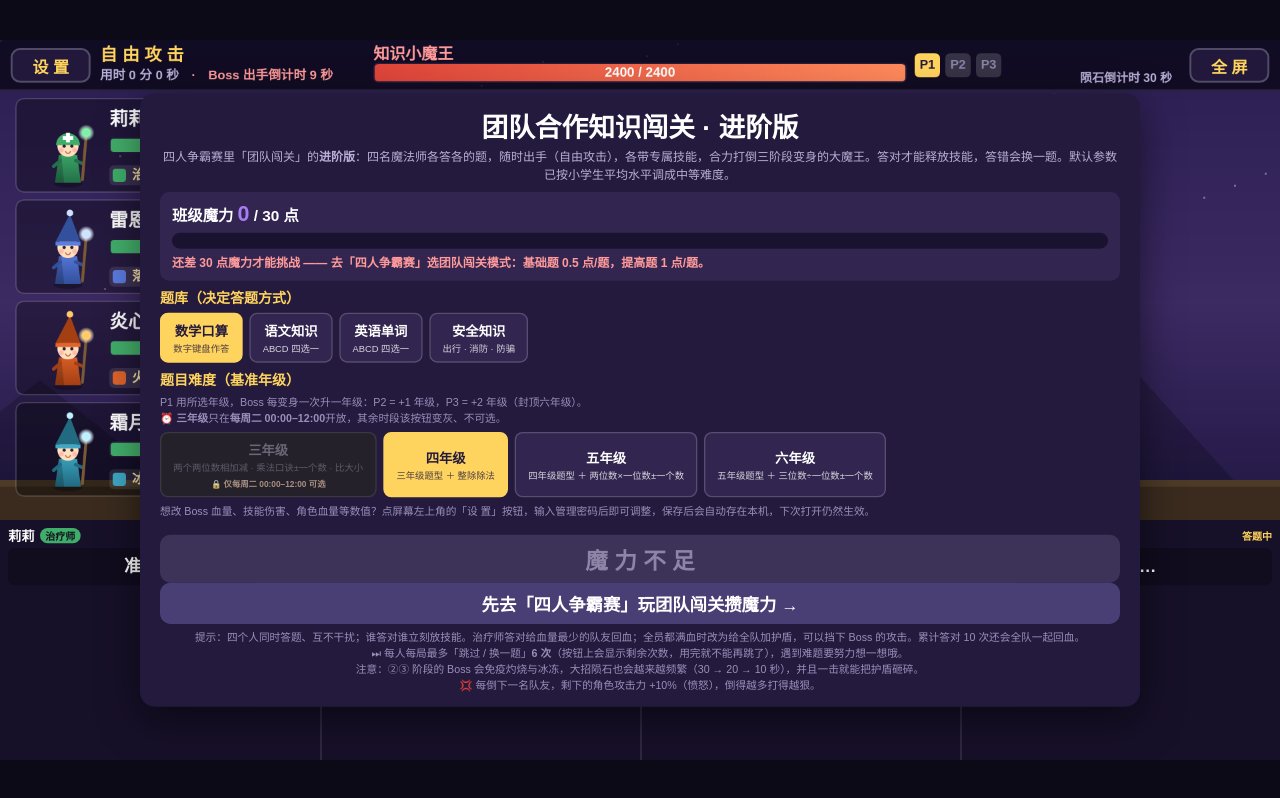
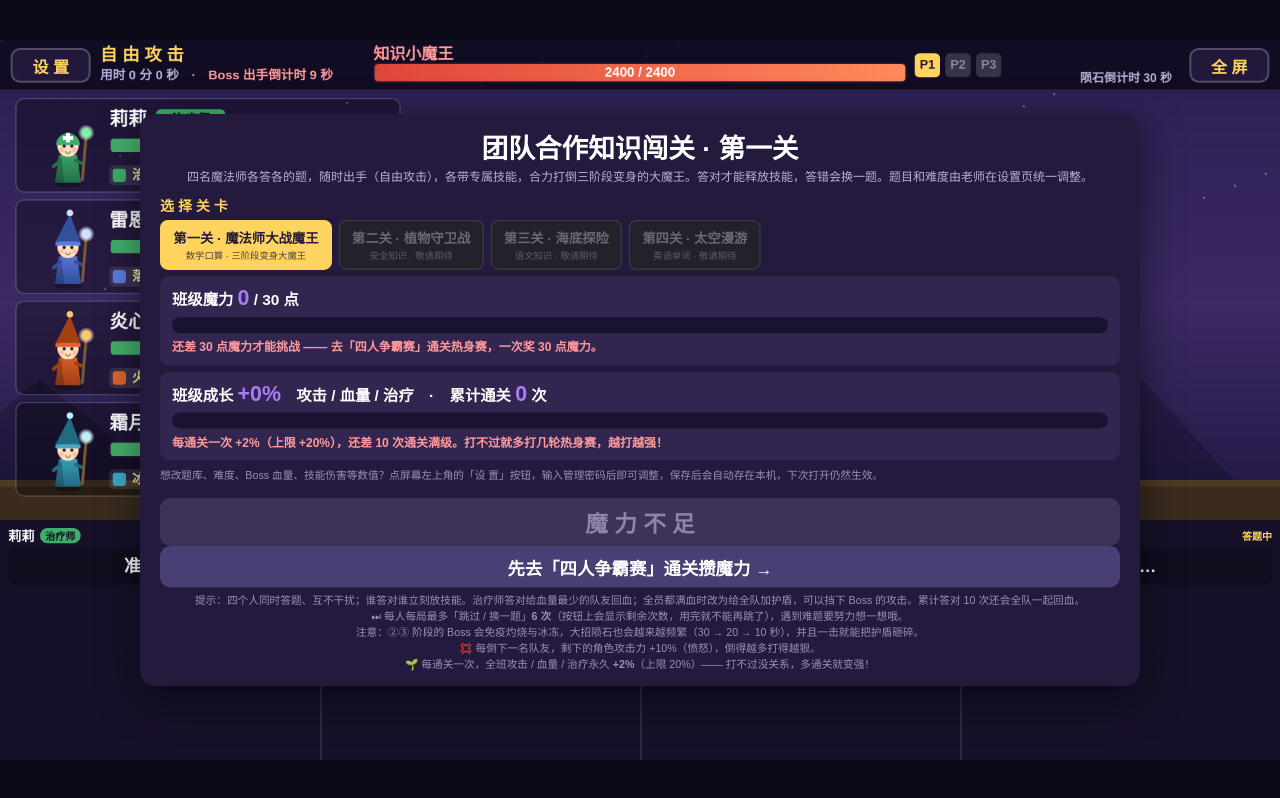
Before and after one commit to tardis923/Classroomarena, a plain HTML site: page boss-battle.html in a window 1280 px wide. Drawn offline with Linux system fonts and the light colour scheme.

Commit message:
关卡制框架：关卡选择/班级进度/成长系统，删除三年级时段限制
- 新增 bossbattle_progress_v1：{unlocked, wins} 班级共进度（每台一体机各自保存）
- 设置页新增关卡选择：第一关魔法师大战魔王，二三四关锁定占位（植物守卫战/海底/太空）
- 班级成长系统：每通关 1 次攻/血/疗 +2%（上限 20%），设置页显示成长条；
  英雄血量、雷电/火焰/冰霜/灼烧伤害、单体/全队治疗、护盾全部套用成长乘数
- 学生界面精简：题库/难度选择移入老师密码设置页（题库按关绑定，第一关默认数学）
- 删除三年级周二时段限制（lv3Open/refreshLevelLock/setInterval 及相关文案）
- 门票规则明确：每次挑战都消耗魔力，文案同步更新

```diff
--- a/boss-battle.html
+++ b/boss-battle.html
@@ -96,7 +96,7 @@ body { font-family: "Microsoft YaHei", "PingFang SC", sans-serif; touch-action:
 .opt.on { background: #ffd45e; color: #241a3d; border-color: #ffd45e; }
 .opt .small { display: block; font-size: 14px; font-weight: 400; opacity: .8; margin-top: 2px; }
 
-/* 三年级难度：只在每周二 00:00–12:00 开放，其余时段不可选 */
+/* 未解锁的关卡 / 不可用选项 */
 .opt.off {
   background: #262034; color: #6e6489; border-color: rgba(255,255,255,.10);
   cursor: not-allowed; filter: grayscale(.55);
@@ -189,37 +189,35 @@ body { font-family: "Microsoft YaHei", "PingFang SC", sans-serif; touch-action:
   <div id="overlay">
     <div id="setup" class="card">
       <div class="cardHead">
-        <h1>团队合作知识闯关 · 进阶版</h1>
-        <p class="sub">四人争霸赛里「团队闯关」的<b>进阶版</b>：四名魔法师各答各的题，随时出手（自由攻击），各带专属技能，合力打倒三阶段变身的大魔王。答对才能释放技能，答错会换一题。默认参数已按小学生平均水平调成中等难度。</p>
+        <h1>团队合作知识闯关 · 第一关</h1>
+        <p class="sub">四名魔法师各答各的题，随时出手（自由攻击），各带专属技能，合力打倒三阶段变身的大魔王。答对才能释放技能，答错会换一题。题目和难度由老师在设置页统一调整。</p>
       </div>
       <div class="cardBody">
       <div class="setRow">
+        <div class="setLabel">选 择 关 卡</div>
+        <div class="opts" id="optStage"></div>
+      </div>
+
+      <div class="setRow">
         <div class="energyBar" id="energyBar"></div>
       </div>
 
       <div class="setRow">
-        <div class="setLabel">题库（决定答题方式）</div>
-        <div class="opts" id="optSubj"></div>
+        <div class="energyBar" id="growthBar"></div>
       </div>
 
-      <div class="setRow" id="rowLevel">
-        <div class="setLabel">题目难度（基准年级）</div>
-        <div class="tip" style="text-align:left;margin:0 0 8px">P1 用所选年级，Boss 每变身一次升一年级：P2 = +1 年级，P3 = +2 年级（封顶六年级）。<br>
-        ⏰ <b>三年级</b>只在<b>每周二 00:00–12:00</b>开放，其余时段该按钮变灰、不可选。</div>
-        <div class="opts" id="optLevel"></div>
-      </div>
-
       <div class="setRow">
-        <div class="tip" style="text-align:left;margin:0">想改 Boss 血量、技能伤害、角色血量等数值？点屏幕左上角的「设 置」按钮，输入管理密码后即可调整，保存后会自动存在本机，下次打开仍然生效。</div>
+        <div class="tip" style="text-align:left;margin:0">想改题库、难度、Boss 血量、技能伤害等数值？点屏幕左上角的「设 置」按钮，输入管理密码后即可调整，保存后会自动存在本机，下次打开仍然生效。</div>
       </div>
       </div>
       <div class="cardFoot">
         <button id="btnStart" class="bigBtn">开 始 战 斗</button>
-        <button id="btnToArena" class="bigBtn ghost gone">先去「四人争霸赛」玩团队闯关攒魔力 →</button>
+        <button id="btnToArena" class="bigBtn ghost gone">先去「四人争霸赛」通关攒魔力 →</button>
         <div class="tip">提示：四个人同时答题、互不干扰；谁答对谁立刻放技能。治疗师答对给血量最少的队友回血；全员都满血时改为给全队加护盾，可以挡下 Boss 的攻击。累计答对 10 次还会全队一起回血。<br>
         ⏭ 每人每局最多「跳过 / 换一题」<b>6 次</b>（按钮上会显示剩余次数，用完就不能再跳了），遇到难题要努力想一想哦。<br>
         注意：②③ 阶段的 Boss 会免疫灼烧与冰冻，大招陨石也会越来越频繁（30 → 20 → 10 秒），并且一击就能把护盾砸碎。<br>
-        💢 每倒下一名队友，剩下的角色攻击力 +10%（愤怒），倒得越多打得越狠。</div>
+        💢 每倒下一名队友，剩下的角色攻击力 +10%（愤怒），倒得越多打得越狠。<br>
+        🌱 每通关一次，全班攻击 / 血量 / 治疗永久 <b>+2%</b>（上限 20%）—— 打不过没关系，多通关就变强！</div>
       </div>
     </div>
 
@@ -231,12 +229,23 @@ body { font-family: "Microsoft YaHei", "PingFang SC", sans-serif; touch-action:
       </div>
       <div class="cardBody">
         <div class="setRow">
+          <div class="setLabel">题库（决定答题方式；第一关默认绑数学，可在此更换）</div>
+          <div class="opts" id="optSubj"></div>
+        </div>
+
+        <div class="setRow">
+          <div class="setLabel">题目难度（基准年级）</div>
+          <div class="tip" style="text-align:left;margin:0 0 8px">P1 用所选年级，Boss 每变身一次升一年级：P2 = +1 年级，P3 = +2 年级（封顶六年级）。</div>
+          <div class="opts" id="optLevel"></div>
+        </div>
+
+        <div class="setRow">
           <div class="setLabel">魔力门票（与「四人争霸赛」联动）</div>
           <div class="opts" id="optEnergy"></div>
         </div>
 
         <div class="setRow">
-          <div class="setLabel">开战消耗魔力点数（在「四人争霸赛 · 团队闯关」里攒：基础题 0.5 点/题，提高题 1 点/题）</div>
+          <div class="setLabel">开战消耗魔力点数（在「四人争霸赛」通关热身赛攒：一次奖 30 点）</div>
           <div class="grid4" id="fldEnergy"></div>
         </div>
 
@@ -745,7 +754,7 @@ function newBattle() {
     heroes: HEROES.map(function (h, i) {
       return {
         i: i, cls: h.cls, name: h.name, key: h.key, ref: h,
-        hp: CFG.heroHp, max: CFG.heroHp, alive: true, shield: 0,
+        hp: heroMaxHp(), max: heroMaxHp(), alive: true, shield: 0,
         hitT: 0, castT: 0, glow: 0, shieldT: 0,
         q: null, input: '', locked: false, wrongT: 0, healCount: 0, wrongRun: 0
       };
@@ -864,19 +873,19 @@ function castSkill(h) {
   if (h.key === 'thunder') {
     B.fx.push({ type: 'thunder', t: 0, dur: 0.9, from: from, to: to });
     sfx('thunder');
-    after(0.34, function () { damageBoss(CFG.dmgThunder, 'thunder'); });
+    after(0.34, function () { damageBoss(heroDmg(CFG.dmgThunder), 'thunder'); });
 
   } else if (h.key === 'fire') {
     B.fx.push({ type: 'fire', t: 0, dur: 0.9, from: from, to: to });
     sfx('fire');
     after(0.34, function () {
       if (B.over) return;
-      damageBoss(CFG.dmgFire, 'fire');
+      damageBoss(heroDmg(CFG.dmgFire), 'fire');
       if (bossImmuneNow()) {                       /* 二阶段起：灼烧免疫，只吃直伤 */
         floatText(to.x, to.y - 150, 'Boss 免疫灼烧！', '#ffd45e');
         return;
       }
-      B.boss.burn = CFG.burnDmg;
+      B.boss.burn = heroDmg(CFG.burnDmg);
       B.boss.burnT = CFG.burnTurns * CFG.burnTickSec;
       B.boss.burnTick = CFG.burnTickSec;
       floatText(to.x, to.y - 150, '灼烧中！', '#ff9a4a');
@@ -887,7 +896,7 @@ function castSkill(h) {
     sfx('ice');
     after(0.34, function () {
       if (B.over) return;
-      damageBoss(CFG.dmgIce, 'ice');
+      damageBoss(heroDmg(CFG.dmgIce), 'ice');
       if (bossImmuneNow()) {                       /* 二阶段起：冰冻免疫，只吃直伤 */
         floatText(to.x, to.y - 150, 'Boss 免疫冰冻！', '#ffd45e');
       } else if (B.boss.immune > 0 || B.boss.frozen > 0) {   /* Boss 有冻结免疫，冻不住 */
@@ -910,7 +919,7 @@ function castSkill(h) {
 
     var group = CFG.healGroupEvery > 0 && (h.healCount % CFG.healGroupEvery === 0);
     var kind = allFull ? 'shield' : (group ? 'group' : 'single');
-    var amt = (kind === 'single') ? CFG.healAmt : CFG.healGroupAmt;
+    var amt = (kind === 'single') ? heroHeal(CFG.healAmt) : heroHeal(CFG.healGroupAmt);
     var list = (kind === 'single') ? [weakestHero()] : alive;
 
     sfx('heal');
@@ -929,7 +938,7 @@ function castSkill(h) {
         if (!t.alive || B.over) return;
         t.glow = 1.0;
         if (kind === 'shield') {
-          var add = Math.min(CFG.shieldAmt, CFG.shieldMax - t.shield);
+          var add = Math.min(heroHeal(CFG.shieldAmt), CFG.shieldMax - t.shield);
           if (add <= 0) floatText(heroPt(t.i).x, heroPt(t.i).y - 46, '盾已满', '#8fe6ff');
           else { t.shield += add; floatText(heroPt(t.i).x, heroPt(t.i).y - 46, '盾+' + add, '#8fe6ff'); }
         } else {
@@ -949,10 +958,10 @@ function castSkill(h) {
 
     if (kind === 'shield') {
       B.stats.per[h.i].shield++;
-      banner('大家都是满血，' + h.name + ' 给全队套上护盾 +' + CFG.shieldAmt + '！');
+      banner('大家都是满血，' + h.name + ' 给全队套上护盾 +' + heroHeal(CFG.shieldAmt) + '！');
     } else if (kind === 'group') {
       B.stats.per[h.i].group++;
-      banner('★ 治愈之光 · 全队回复 ' + CFG.healGroupAmt + ' 点血量！（' + h.name + ' 累计答对 ' + h.healCount + ' 题）');
+      banner('★ 治愈之光 · 全队回复 ' + amt + ' 点血量！（' + h.name + ' 累计答对 ' + h.healCount + ' 题）');
     }
   }
   after(back, function () { giveQuestion(h); });
@@ -1113,6 +1122,8 @@ function checkLose() {
 function win() {
   if (B.over) return;
   B.over = true; B.win = true;
+  /* 班级成长：通关次数 +1（存本机，永久有效），攻/血/疗各 +2% */
+  var pr = loadProg(); pr.wins++; saveProg(pr);
   B.stats.ms = Date.now() - B.stats.start;
   B.fx.push({ type: 'winburst', t: 0, dur: 2.0 });
   sfx('win'); after(1.2, showResult);
@@ -1694,47 +1705,51 @@ var SUBJECTS = [
   { id: 'safe', name: '安全知识', desc: '出行 · 消防 · 防骗' }
 ];
 var LEVELS = [
-  { id: 3, name: '三年级', desc: '两个两位数相加减 · 乘法口诀±一个数 · 比大小', tueOnly: true },
+  { id: 3, name: '三年级', desc: '两个两位数相加减 · 乘法口诀±一个数 · 比大小' },
   { id: 4, name: '四年级', desc: '三年级题型 ＋ 整除除法' },
   { id: 5, name: '五年级', desc: '四年级题型 ＋ 两位数×一位数±一个数' },
   { id: 6, name: '六年级', desc: '五年级题型 ＋ 三位数÷一位数±一个数' }
 ];
 
-/* ---------- 三年级难度开放时段 ----------
-   只在「每周二 00:00 ~ 12:00」可选，其余时段按钮变灰、点了不开战。
-   想改时段：把 TUE_ONLY 里的条件改掉即可（day 用 getDay()：0=周日，2=周二）。 */
-function lv3Open(d) {
-  d = d || new Date();
-  return d.getDay() === 2 && d.getHours() < 12;
-}
-function lv3Msg() {
-  if (lv3Open()) return '✔ 周二上午限定 · 现在可选择';
-  var d = new Date();
-  if (d.getDay() === 2) return '🔒 今天已过 12:00，下周二上午再来';
-  return '🔒 仅每周二 00:00–12:00 可选';
-}
-/* 刷新三年级按钮的可用状态；不可用时若正选中它，自动退到四年级 */
-function refreshLevelLock() {
-  var box = document.getElementById('optLevel');
-  if (!box) return;
-  var open = lv3Open();
-  var bs = box.querySelectorAll('.opt');
-  for (var i = 0; i < bs.length; i++) {
-    if (String(bs[i].getAttribute('data-id')) !== '3') continue;
-    var note = bs[i].querySelector('.lockNote');
-    if (!note) { note = document.createElement('span'); note.className = 'lockNote'; bs[i].appendChild(note); }
-    note.textContent = lv3Msg();
-    if (open) bs[i].classList.remove('off');
-    else bs[i].classList.add('off');
-  }
-  if (!open && CFG.level === 3) {
-    CFG.level = 4;
-    for (var k = 0; k < bs.length; k++) {
-      if (String(bs[k].getAttribute('data-id')) === '4') bs[k].classList.add('on');
-      else bs[k].classList.remove('on');
+/* ---------- 关卡列表（闯关制）----------
+   unlocked 由班级进度控制：打过第一关就永久解锁第二关（班级共进度，存本机）。
+   后续关卡上线后把 locked 去掉、补上对应玩法即可。 */
+var STAGES = [
+  { id: 1, name: '第一关 · 魔法师大战魔王', desc: '数学口算 · 三阶段变身大魔王' },
+  { id: 2, name: '第二关 · 植物守卫战', desc: '安全知识 · 敬请期待', locked: true },
+  { id: 3, name: '第三关 · 海底探险', desc: '语文知识 · 敬请期待', locked: true },
+  { id: 4, name: '第四关 · 太空漫游', desc: '英语单词 · 敬请期待', locked: true }
+];
+
+/* ---------- 班级进度（关卡解锁 + 通关次数）----------
+   班级共进度：永久解锁、可反复挑战；每台一体机各自保存。 */
+var PROG_KEY = 'bossbattle_progress_v1';
+function loadProg() {
+  var d = { unlocked: 1, wins: 0 };
+  try {
+    var s = window.localStorage.getItem(PROG_KEY);
+    if (s) {
+      var o = JSON.parse(s);
+      if (o && typeof o === 'object') {
+        if (typeof o.unlocked === 'number' && o.unlocked >= 1) d.unlocked = Math.floor(o.unlocked);
+        if (typeof o.wins === 'number' && o.wins >= 0) d.wins = Math.floor(o.wins);
+      }
     }
-  }
-}
+  } catch (e) { }
+  return d;
+}
+function saveProg(d) { try { window.localStorage.setItem(PROG_KEY, JSON.stringify(d)); } catch (e) { } }
+
+/* ---------- 班级成长系统 ----------
+   每通关 1 次：我方攻击 / 血量 / 治疗 +2%，上限 20%（通关 10 次满级）。
+   解决「后面的关卡太难、打不过就泄气」：多通关就整体变强。 */
+function growPct() { return Math.min(20, loadProg().wins * 2); }
+function growMul() { return 1 + growPct() / 100; }
+/* 我方数值统一走这三个换算（数值取整，飘字好看） */
+function heroMaxHp() { return Math.round(CFG.heroHp * growMul()); }
+function heroDmg(x) { return Math.round(x * growMul()); }
+function heroHeal(x) { return Math.round(x * growMul()); }
+
 
 var FIELDS = {
   fldBoss: [['bossHp', 'Boss 血量'], ['bossAtk', 'Boss 攻击力'], ['bossAtkEvery', 'Boss 出手间隔（秒）'],
@@ -1754,14 +1769,14 @@ function mkOpts(boxId, list, cur, onPick) {
   var box = document.getElementById(boxId); box.innerHTML = '';
   list.forEach(function (it) {
     var b = document.createElement('button');
-    b.className = 'opt' + (it.id === cur ? ' on' : '');
+    b.className = 'opt' + (it.id === cur ? ' on' : '') + (it.locked ? ' off' : '');
     b.setAttribute('data-id', it.id);
     b.innerHTML = it.name + '<span class="small">' + it.desc + '</span>';
     b.addEventListener('pointerdown', function (e) {
       e.preventDefault();
-      /* 时段未开放的档位（三年级）：点了只提示，不切换 */
+      /* 锁定项（未解锁的关卡）：点了只提示，不切换 */
       if (b.classList.contains('off')) {
-        sfx('wrong'); toast('三年级难度只在每周二上午 12:00 前开放');
+        sfx('wrong'); toast('这一关还没解锁 —— 先通前面的关，敬请期待！');
         return;
       }
       sfx('click');
@@ -1781,18 +1796,27 @@ function mkFields(boxId, list) {
   });
 }
 function buildSetup() {
-  mkOpts('optSubj', SUBJECTS, CFG.subject, function (id) {
-    CFG.subject = id;
-    document.getElementById('rowLevel').style.display = (id === 'math') ? '' : 'none';
-  });
-  /* 读档就读到三年级、但现在不是开放时段 → 先退到四年级，避免「选中却开不了」 */
-  if (CFG.level === 3 && !lv3Open()) CFG.level = 4;
+  mkOpts('optStage', STAGES, 1, function () { });   /* 关卡选择：目前只开放第一关 */
+  mkOpts('optSubj', SUBJECTS, CFG.subject, function (id) { CFG.subject = id; });
   mkOpts('optLevel', LEVELS, CFG.level, function (id) { CFG.level = id; });
-  refreshLevelLock();
+  renderGrowth();
   mkFields('fldBoss', FIELDS.fldBoss);
   mkFields('fldSkill', FIELDS.fldSkill);
   mkFields('fldHero', FIELDS.fldHero);
-  document.getElementById('rowLevel').style.display = (CFG.subject === 'math') ? '' : 'none';
+}
+/* 班级成长条：通关次数 → 攻/血/疗加成，显示在设置页 */
+function renderGrowth() {
+  var el = document.getElementById('growthBar');
+  if (!el) return;
+  var p = loadProg();
+  var pct = growPct();
+  el.innerHTML =
+    '<div class="eLine">班级成长 <b>+' + pct + '%</b>　攻击 / 血量 / 治疗　·　累计通关 <b>' + p.wins + '</b> 次</div>' +
+    '<div class="eTrack"><div class="eFill' + (pct >= 20 ? ' ok' : '') + '" style="width:' + (pct / 20 * 100) + '%"></div></div>' +
+    '<div class="eTip' + (pct >= 20 ? ' ok' : '') + '">' +
+    (pct >= 20 ? '🌱 成长已满级（上限 +20%）！全班都是身经百战的强者了。'
+               : '每通关一次 +2%（上限 +20%），还差 ' + Math.max(0, 10 - p.wins) + ' 次通关满级。打不过就多打几轮热身赛，越打越强！') +
+    '</div>';
 }
 function readCfg() {
   var keys = ['bossHp', 'bossAtk', 'bossAtkEvery', 'meteorEvery', 'meteorEvery2', 'meteorEvery3', 'meteorDmg',
@@ -1931,8 +1955,8 @@ function renderEnergy() {
     '<div class="eLine">班级魔力 <b>' + eNum(d.pool) + '</b> / ' + CFG.energyNeed + ' 点</div>' +
     '<div class="eTrack"><div class="eFill' + (ok ? ' ok' : '') + '" style="width:' + pct + '%"></div></div>' +
     '<div class="eTip' + (ok ? ' ok' : '') + '">' +
-    (ok ? '魔力充足！开战会消耗 ' + CFG.energyNeed + ' 点班级魔力。'
-        : '还差 ' + eNum(CFG.energyNeed - d.pool) + ' 点魔力才能挑战 —— 去「四人争霸赛」选<b>团队闯关</b>模式：基础题 0.5 点/题，提高题 1 点/题。') +
+    (ok ? '魔力充足！开战会消耗 ' + CFG.energyNeed + ' 点班级魔力（每次挑战都要付门票）。'
+        : '还差 ' + eNum(CFG.energyNeed - d.pool) + ' 点魔力才能挑战 —— 去「四人争霸赛」通关热身赛，一次奖 <b>30</b> 点魔力。') +
     '</div>';
 }
 function energyLocked() { return !!CFG.energyOn && loadEnergy().pool < CFG.energyNeed; }
@@ -2134,14 +2158,6 @@ function showResult() {
 function startBattle() {
   ac();                       // 用户手势中解锁音频
   readCfg();
-  /* 三年级难度：不在开放时段（每周二 00:00–12:00）就不许开战 */
-  if (CFG.subject === 'math' && CFG.level === 3 && !lv3Open()) {
-    sfx('wrong');
-    buildSetup();
-    syncEnergyUI();
-    toast('三年级难度只在每周二上午 12:00 前开放，已切到四年级');
-    return;
-  }
   if (CFG.energyOn) {                        /* 魔力门票：开战时扣除 */
     var d = loadEnergy();
     if (d.pool < CFG.energyNeed) {
@@ -2163,7 +2179,7 @@ function backToSetup() {
   document.getElementById('setup').classList.remove('hidden');
   newBattle();
   parkBattle();
-  refreshLevelLock();                        /* 回到首页时重新检查三年级时段 */
+  buildSetup();                              /* 回到首页：刷新关卡/成长/魔力显示 */
   syncEnergyUI();
 }
 
@@ -2210,7 +2226,6 @@ function loop(ts) {
 /* ============================ 初始化 ============================ */
 loadCfg();                                    // 先读本机保存过的参数
 buildSetup();
-setInterval(refreshLevelLock, 20000);         // 时段一到/一过，按钮状态自动跟着变
 buildPanels();
 bindPanels();
 buildPwKeys();
```
